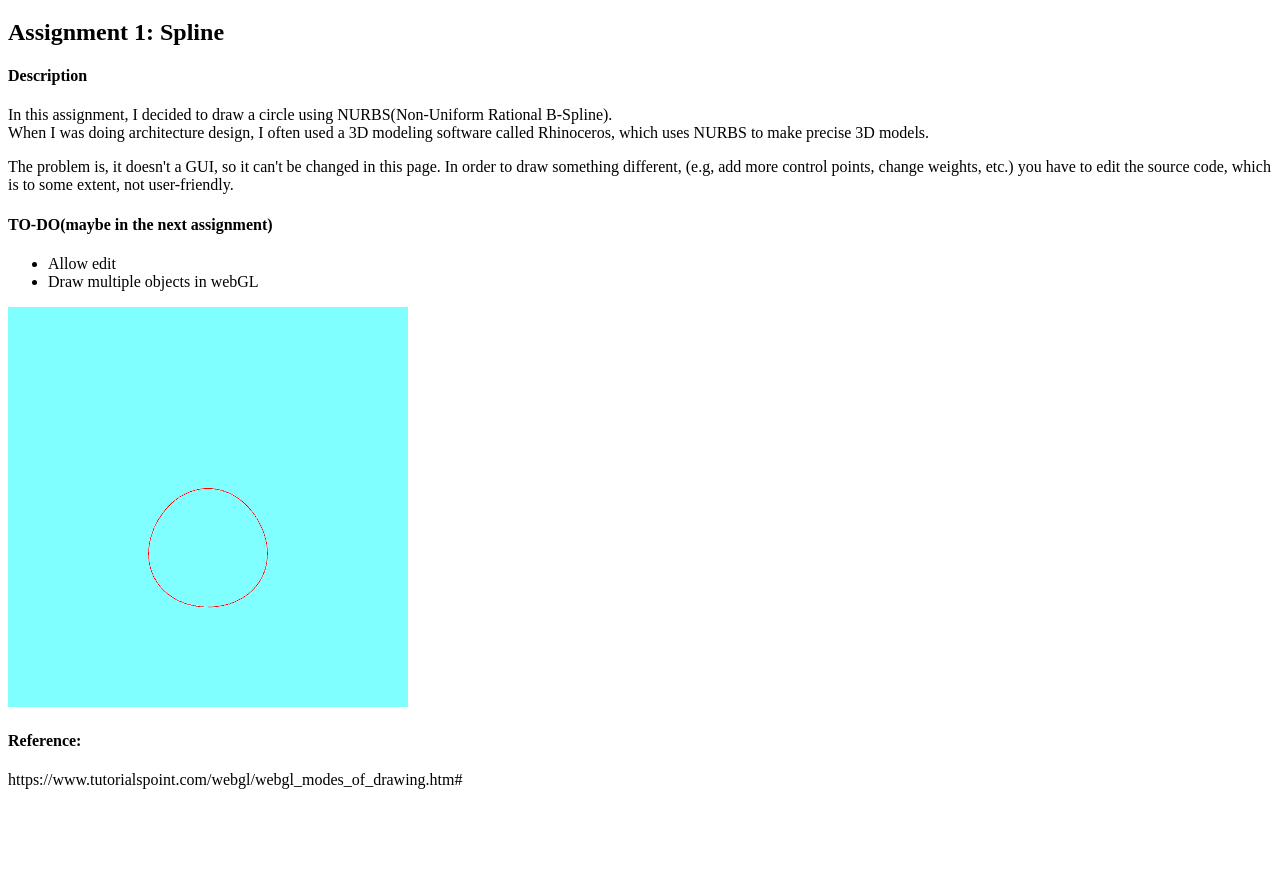
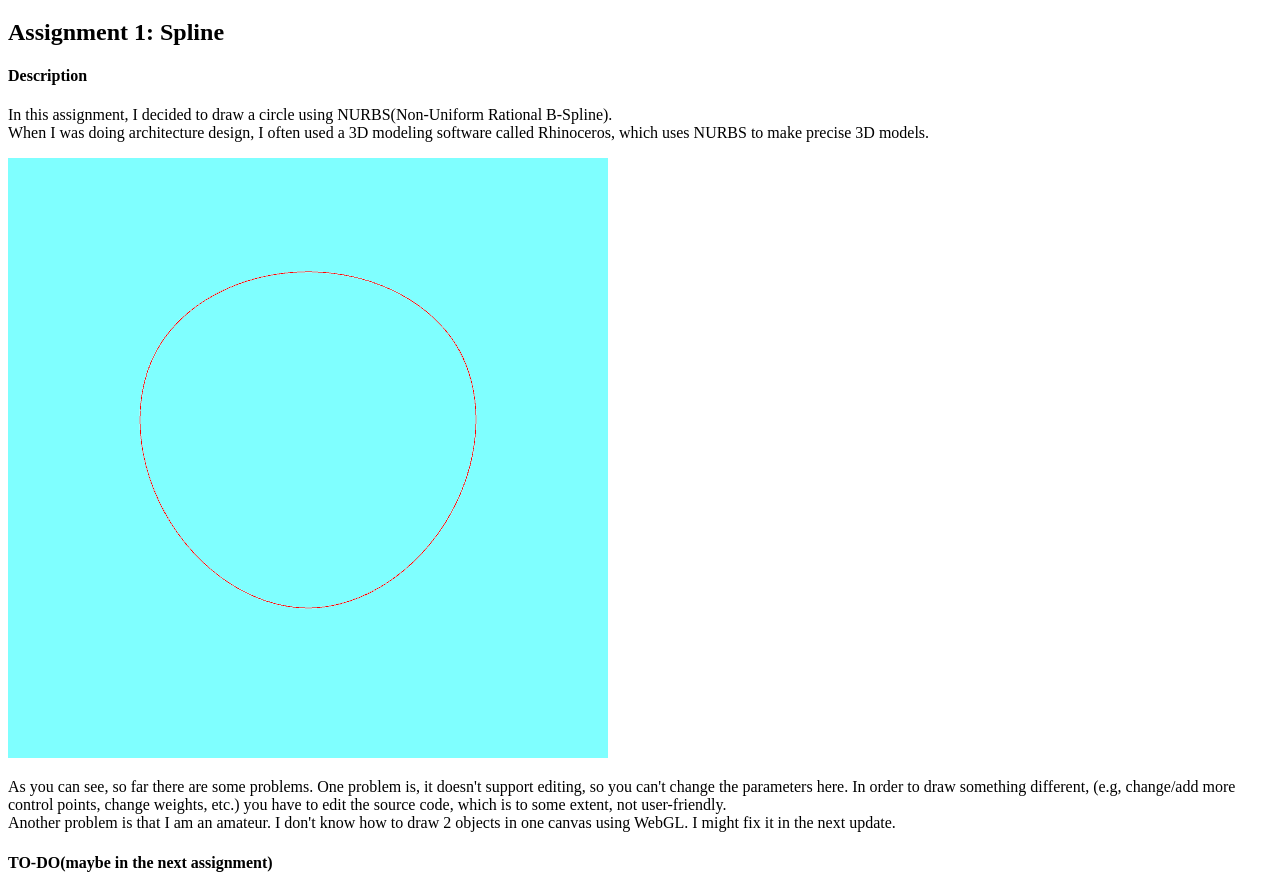
Before and after one commit to WvXY/UTCG23, a plain HTML site: page Assignment1/index.html in a window 1280 px wide. Shown: the part 61-951 px from the top of the page. Before the commit the page ends 866 px from the top, so only its background shows below. Drawn offline with Linux system fonts and the light colour scheme.

Commit message:
add description

```diff
--- a/Assignment1/index.html
+++ b/Assignment1/index.html
@@ -13,18 +13,22 @@
         When I was doing architecture design, I often used a 3D modeling software called Rhinoceros,
         which uses NURBS to make precise 3D models.
     </p>
-    <p id="output">The problem is, it doesn't a GUI, so it can't be changed in this page.
-    In order to draw something different, (e.g, add more control points, change weights, etc.)
-    you have to edit the source code, which is to some extent, not user-friendly. </p>
+
+    <canvas id="glCanvas" width="600" height="600"></canvas>
+    <script src="script.js"></script>
+    <p>As you can see, so far there are some problems. One problem is, it doesn't support editing, so you can't change the parameters here.
+        In order to draw something different, (e.g, change/add more control points, change weights, etc.)
+        you have to edit the source code, which is to some extent, not user-friendly. <br>
+        Another problem is that I am an amateur. I don't know how to draw 2 objects in one canvas using WebGL.
+        I might fix it in the next update.</p>
 
     <h4>TO-DO(maybe in the next assignment)</h4>
     <ul>
-        <li>Allow edit </li>
-        <li>Draw multiple objects in webGL</li>
+        <li>Allow editing</li>
+        <li>Draw multiple objects(axis, control points, etc.) using webGL</li>
     </ul>
-    <canvas id="glCanvas" width="400" height="400"></canvas>
-    <script src="script.js"></script>
     <h4>Reference:</h4>
-    <p>https://www.tutorialspoint.com/webgl/webgl_modes_of_drawing.htm#</p>
+    <p>[1] https://www.tutorialspoint.com/webgl/webgl_modes_of_drawing.htm#</p>
+    <p>[2] https://pages.mtu.edu/~shene/PUBLICATIONS/2004/NURBS.pdf</p>
 </body>
 </html>
--- a/Assignment1/script.js
+++ b/Assignment1/script.js
@@ -8,8 +8,8 @@ function basis_function(u, i, p, U) {
             return 0;
         }
     } else {
-        let v1 = (u - U[i]) / (U[i + p] - U[i] +1) || 0;
-        let v2 = (U[i + p + 1] - u) / (U[i + p + 1] - U[i + p] +1) || 0;
+        let v1 = (u - U[i]) / (U[i + p] - U[i] -1);
+        let v2 = (U[i + p + 1] - u) / (U[i + p + 1] - U[i + p] -1);
         return basis_function(u, i, p - 1, U) * v1 +
             basis_function(u, i + 1, p - 1, U) * v2;
     }
@@ -38,7 +38,7 @@ function draw_line(p, n, w, U, lines, controlPoints) {
     let vertices = [];
     for (let i = 0; i <= lines; i++) {
         let point = nurbs((i + 1) / lines, p, n, w, U, controlPoints);
-        vertices.push(point[0]/2  , point[1]/2 , 0); // x/2, y/2, z=0
+        vertices.push(point[0] || 0, (point[1]  || 0 )-0.5, 0); // x/2, y/2 -.5(offset), z=0
     }
     return vertices;
 }
@@ -47,37 +47,26 @@ function draw_line(p, n, w, U, lines, controlPoints) {
 // -------------------------Draw Circle-------------------------------
 let P = [[0, 0], [1, 0], [1 / 2, Math.sqrt(3) / 2],
     [0, Math.sqrt(3)], [-1 / 2, Math.sqrt(3) / 2], [-1, 0],
-    [0, 0]];
-const U = [0, 0, 0, 1/3, 1/3, 2/3, 2/3, 1, 1, 1];
-let w = [1, 0.5, 1, 0.5, 1, 0.5, 1];
+    [0, 0]];                                                  // Control Points
+const U = [0, 0, 0, 1/3, 1/3, 2/3, 2/3, 1, 1, 1];   // Knot Vector
+let w = [1, 0.5, 1, 0.5, 1, 0.5, 1];                // weight (=ones(): B-Spline)
 let n = 6;
 let p = 2;
 let m = n + p + 1;
 
 let vertices = draw_line(p, n, w, U, 100, P);
+
 console.log(vertices);
 
-// output vertices
-// document.getElementById("output").innerHTML = vertices;
 
-/*-------------------------------------------------------------------
+/*-----------------------------WebGL-------------------------------------
 Code Below referred from (Edited)
 https://www.tutorialspoint.com/webgl/webgl_modes_of_drawing.htm#
 */
 
-
 // init
 const canvas = document.getElementById("glCanvas");
 const gl = canvas.getContext("webgl");
-
-// let vertices = [
-//     -0.7, -1.1, 0,
-//     -0.3, 0.6, 0,
-//     -0.3, -0.3, 0,
-//     0.2, 0.6, 0,
-//     0.3, -0.3, 0,
-//     0.7, 0.6, 0
-// ];
 
 // Buffer
 const vertexBuffer = gl.createBuffer();
@@ -118,8 +107,6 @@ gl.attachShader(shaderProgram, fragmentShader);
 gl.linkProgram(shaderProgram);
 gl.useProgram(shaderProgram);
 
-// console.log(gl)
-
 gl.bindBuffer(gl.ARRAY_BUFFER, vertexBuffer);
 const coord = gl.getAttribLocation(shaderProgram, "coordinates");
 gl.vertexAttribPointer(coord, 3, gl.FLOAT, false, 0, 0); // what?
@@ -129,6 +116,5 @@ gl.enableVertexAttribArray(coord);
 gl.clearColor(0,1, 1, 0.5);
 gl.enable(gl.DEPTH_TEST);
 gl.clear(gl.COLOR_BUFFER_BIT | gl.DEPTH_BUFFER_BIT);
-gl.viewport(0, -100, canvas.width, canvas.height);
-gl.drawArrays(gl.LINE_LOOP, 0, 300);
-// gl.drawArrays()
+gl.viewport(0, 0, canvas.width, canvas.height);
+gl.drawArrays(gl.LINE_LOOP, 0, 100);
```
